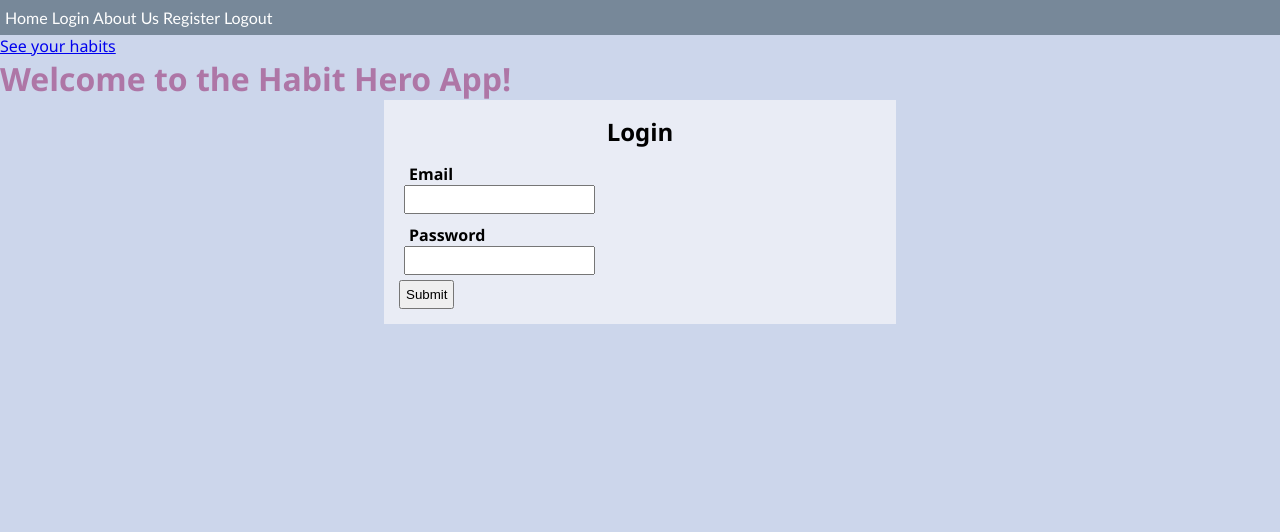
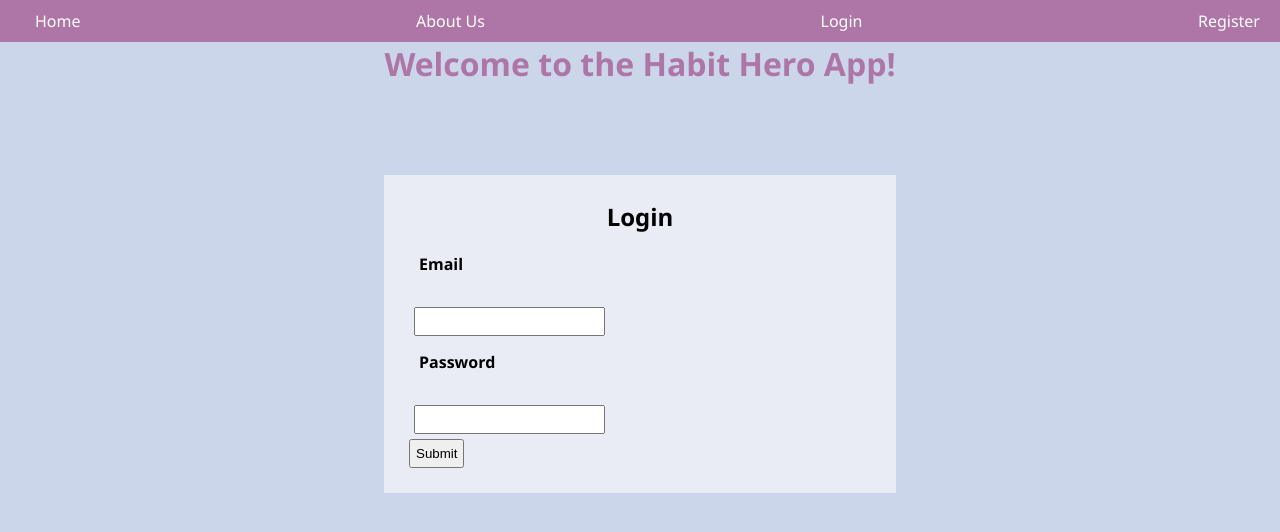
Before and after one commit to LiyuGT/HabitHero, a Flask app: page /login in a window 1280 px wide. Shown: the top 532 px of the page. Run offline with Flask 3, Linux system fonts and the light colour scheme.

Commit message:
Some style changes for home/login/register/about us

```diff
--- a/flask_app/Static/styles.css
+++ b/flask_app/Static/styles.css
@@ -126,12 +126,19 @@ header > ul {
 }
 
 /* Login/register css code */
+.welcome4 {
+    margin-bottom: 90px; /* Adjust the value as needed */
+}
+
+.welcome2 {
+    margin-bottom: 90px; /* Adjust the value as needed */
+}
 
 .container {
     background-color: var(--whitepurple);
     width: 40vw;
     margin: auto;
-    padding: 10px;
+    padding: 20px; /* Increase padding for better spacing */
 }
 
 .container * {
@@ -153,31 +160,36 @@ header > ul {
     font-weight: bold;
 }
 
-.form-group > * {
-    width: max-content;
+.form-group label {
+    font-weight: bold;
+    display: block; /* Display the label on a new line for better alignment */
+    margin-bottom: 5px; /* Add some space below the label */
 }
 
 
-/* Liyu's css code */
+/* nav bar css code */
 
 .navbar {
-    background-color: lightslategray;
-    font-size: 1em;
-    font-family: 'Trebuchet MS', 'Lucida Sans Unicode', 'Lucida Grande', 'Lucida Sans', Arial, sans-serif;
+    background-color: #AE76A6;
     color: white;
-    padding: 8px 5px 8px 5px;
-
+    display: flex;
+    justify-content: space-between;
+    align-items: center;
+    padding: 10px 20px; /* Increase padding for better spacing */
 }
 
 .nav-button {
-    margin-right: 10px;
-    margin-left: 10px;
+    margin-left: 30px; /* Adjust margin for proper spacing */
 }
 
+.navbar a:last-child {
+    margin-right: 0; /* Remove right margin for the last link */
+}
 
 .navbar a {
     text-decoration: none;
-    color: inherit;
+    color: white;
+    margin: 0 15px; /* Add some horizontal margin to space out links */
 }
 
 .navbar-brand {
--- a/flask_app/templates/home.html
+++ b/flask_app/templates/home.html
@@ -8,8 +8,8 @@
 <body>
     <div class="navbar">
         <a href="{{url_for('home')}}">Home</a>
+        <a href="{{url_for('aboutUs')}}">About Us</a>
         <a href="{{url_for('login')}}">Login</a>
-        <a href="{{url_for('aboutUs')}}">About Us</a>
         <a href="{{url_for('register')}}">Register</a>
     </div>
     <div class="body-content">
--- a/flask_app/templates/layout.html
+++ b/flask_app/templates/layout.html
@@ -9,11 +9,13 @@
     <body>
         <div class="navbar">
             <a href="{{url_for('home')}}">Home</a>
-            <a href="{{url_for('login')}}">Login</a>
             <a href="{{url_for('aboutUs')}}">About Us</a>
-            {% if user %}<a href="{{url_for('logout')}}">Logout</a>
-            {% else %}<a href="{{url_for('register')}}">Register</a>
-            {% endif %}<a href="{{url_for('logout')}}">Logout</a>
+            {% if user %}
+                <a href="{{url_for('logout')}}">Logout</a>
+            {% else %}
+                <a href="{{url_for('login')}}">Login</a>
+                <a href="{{url_for('register')}}">Register</a>
+            {% endif %}
         </div>
         <div class="body-content">
             {% block content %}
--- a/flask_app/templates/login.html
+++ b/flask_app/templates/login.html
@@ -16,11 +16,11 @@ Habit Hero Login
     <link rel="stylesheet" href="{{ url_for('static', filename='homestyle.css') }}">
 </head>
 
-    <a href="habits">See your habits</a>
+    <!--<a href="habits">See your habits</a>-->
 
 
 
-        <h1 class="welcome4">Welcome {% if user %}{{user}}{% endif %}to the  Habit Hero App!</h1>
+        <h1 class="welcome4 title">Welcome {% if user %}{{user}}{% endif %}to the  Habit Hero App!</h1>
         <h3>{{ message }}</h3>
 
         <div class="container">
--- a/flask_app/templates/register.html
+++ b/flask_app/templates/register.html
@@ -6,7 +6,7 @@ Habit Hero Register
 
 {% block content %}
 
-      <h1 class="welcome4">Welcome {% if user %}{{user}}{% endif %}to the Habit Hero App!</h1>
+      <h1 class="welcome4 title">Welcome {% if user %}{{user}}{% endif %}to the Habit Hero App!</h1>
         <h3>{{ message }}</h3>
 
         <div class="container">
```
Also changed, not shown: flask_app/templates/aboutUs.html (+11 -5 lines).
